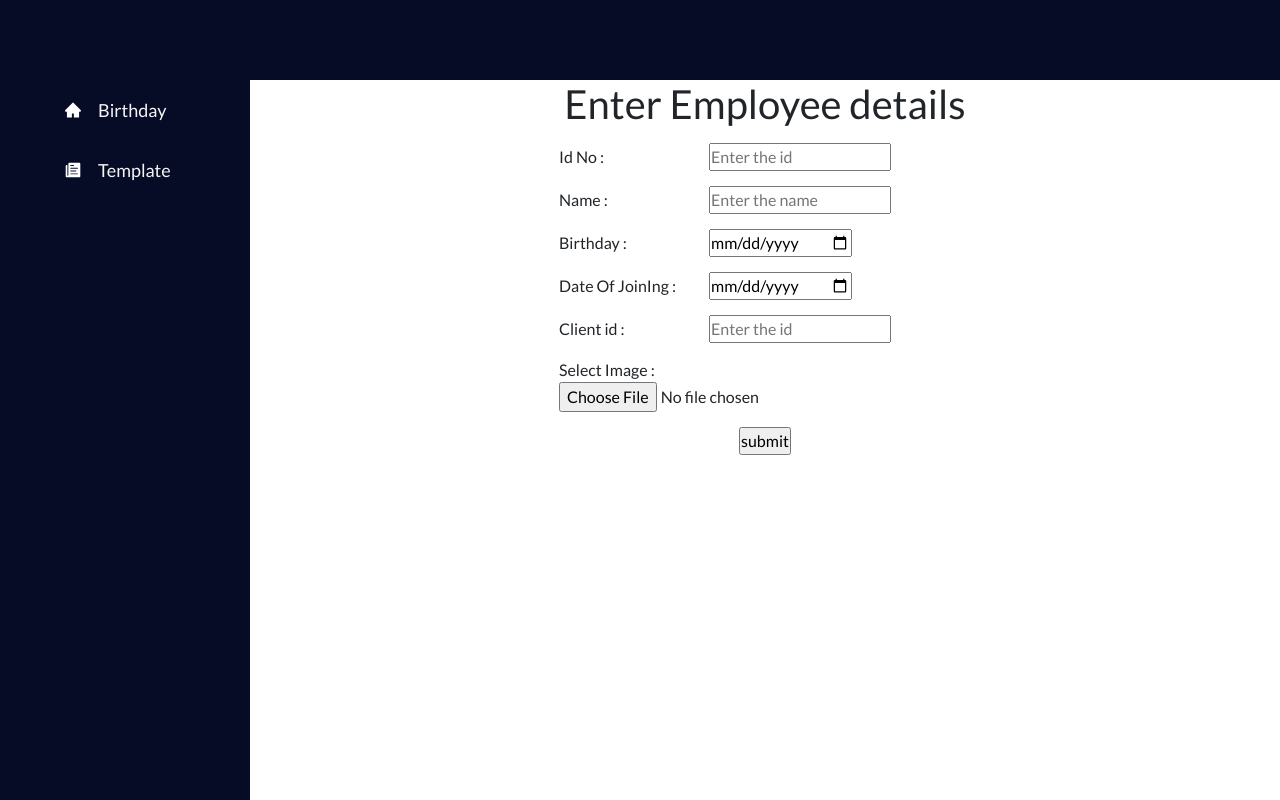
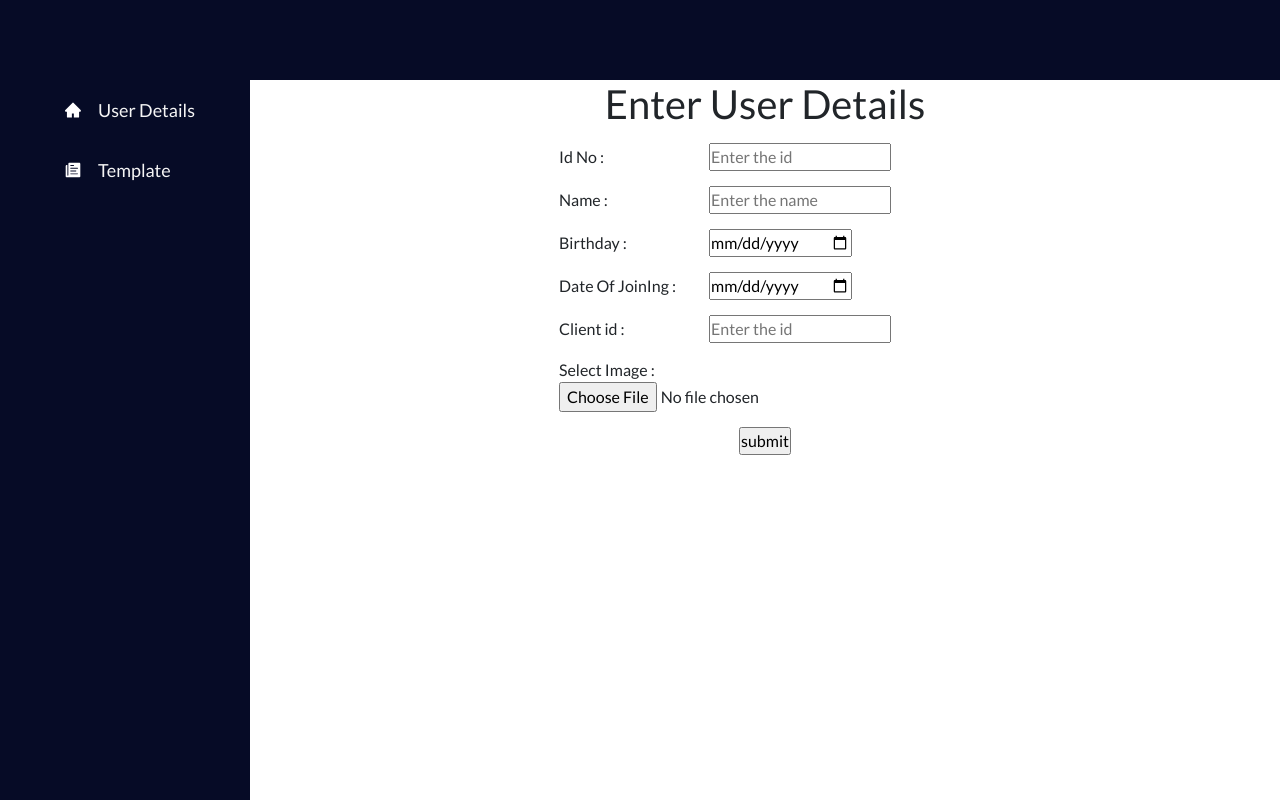
Before and after one commit to DIPSUBHA11/CompanyBirthdayReact, a React (Create React App) app: page / in a window 1280 px wide. Built offline with nearby package versions, Linux system fonts and the light colour scheme.

Commit message:
Minor name changes

```diff
--- a/src/App.css
+++ b/src/App.css
@@ -7,7 +7,7 @@
   font-family: 'Lato', sans-serif;
 }
 
-.Birthday,
+.user,
 .Template {
   display: flex;
   height: 90vh;
--- a/src/component/SidebarData.js
+++ b/src/component/SidebarData.js
@@ -5,7 +5,7 @@ import * as IoIcons from 'react-icons/io';
 
 export const SidebarData = [
   {
-    title: 'Birthday',
+    title: 'User Details',
     path: '/',
     icon: <AiIcons.AiFillHome />,
     cName: 'nav-text'
--- a/src/component/birthdayComponent.jsx
+++ b/src/component/birthdayComponent.jsx
@@ -37,7 +37,7 @@ const BirthDayForm = () => {
         <>
             <div className='birthday_form'>
                 <form method="post" onSubmit={handleSubmit} encType="multipart/form-data">
-                    <h1 className='text-center'>Enter Employee details</h1>
+                    <h1 className='text-center'>Enter User Details</h1>
                     <div className="field">
                         <div>
                             <label>Id No :</label>
```
